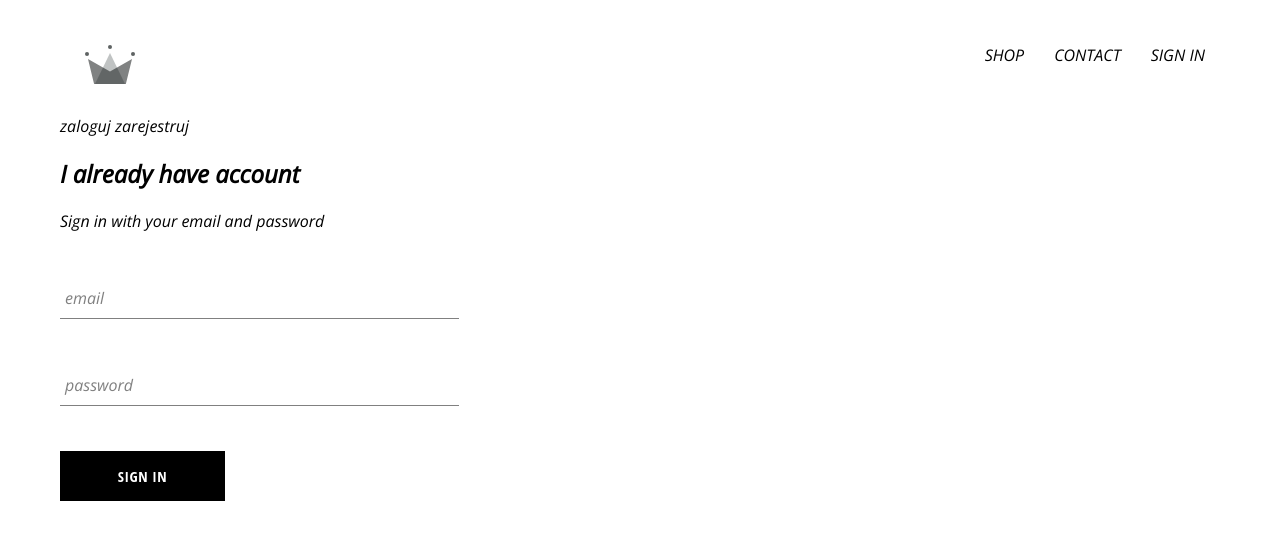
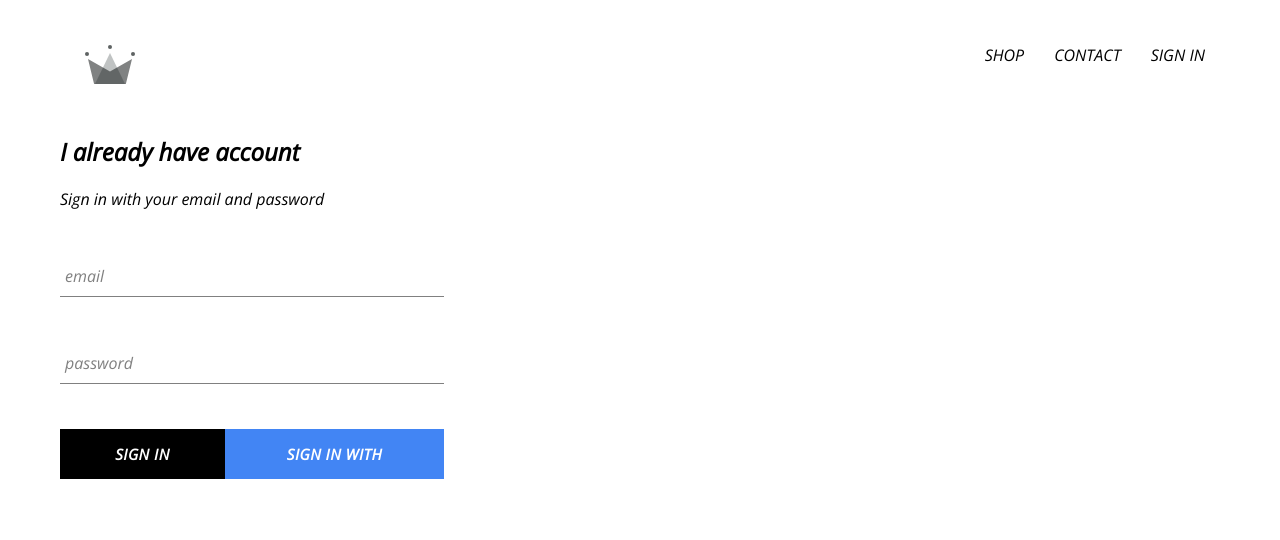
Before and after one commit to sosigen/bargain-mart, a React (Create React App) app: page /signin in a window 1280 px wide. Shown: the top 540 px of the page. Built offline with nearby package versions, Linux system fonts and the light colour scheme; no server answers.

Commit message:
google authentication

```diff
--- a/package.json
+++ b/package.json
@@ -4,6 +4,7 @@
   "description": "",
   "main": "index.js",
   "dependencies": {
+    "firebase": "^8.6.5",
     "react": "^17.0.2",
     "react-dom": "^17.0.2",
     "react-router-dom": "^5.2.0",
--- a/src/App.css
+++ b/src/App.css
@@ -6,3 +6,6 @@
   text-decoration: none;
   color: black;
 }
+*{
+  box-sizing: border-box;
+}
--- a/src/App.js
+++ b/src/App.js
@@ -7,10 +7,31 @@
 import Header from './components/header/header.component'
 import signInAndUpPage from './pages/sign-in-and-up/sign-in-and-up.component'
 
-function App() {
+import { auth } from './firebase/firebase.utils'
+
+class App extends React.Component {
+  constructor(props){
+    super(props)
+
+    this.state = {
+      currentUser: null
+    }
+  }
+  unsubscribeFromAuth = null
+
+  componentDidMount(){
+    this.unsubscribeFromAuth = auth.onAuthStateChanged(user => {
+      this.setState({currentUser: user})
+      console.log(user)
+    })
+  }
+  componentWillUnmount(){
+    this.unsubscribeFromAuth()
+  }
+  render(){
     return (
       <div>
-      <Header/>
+        <Header currentUser={this.state.currentUser}/>
         <Switch>
           <Route exact path="/" component={HomePage}/>
           <Route path="/shop" component={ShopPage}/>
@@ -19,5 +40,6 @@
       </div>
     );
   }
+}
 
 export default App;
--- a/src/components/custom-button/custom-button.component.jsx
+++ b/src/components/custom-button/custom-button.component.jsx
@@ -1,8 +1,11 @@
 import React from 'react'
 import './custom-button.styles.scss'
 
-const CustomButton = ({children, ...otherProps}) => (
-  <button className="custom-button" {...otherProps}>
+const CustomButton = ({children, isGoogleSignIn, ...otherProps}) => (
+  <button
+    className={`custom-button ${isGoogleSignIn ? 'google-sign-in' : '' }`}
+    {...otherProps}
+  >
     {children}
   </button>
 )
--- a/src/components/custom-button/custom-button.styles.scss
+++ b/src/components/custom-button/custom-button.styles.scss
@@ -13,10 +13,19 @@
   font-weight: bolder;
   border: none;
   cursor: pointer;
-
+  font-family: 'Open Sans';
   &:hover {
     background-color: white;
     color: black;
     border: 1px solid black;
   }
+  &.google-sign-in{
+    background-color: #4285f4;
+    color: white;
+
+    &:hover{
+      background-color: #357ae8;
+      border: none;
+    }
+  }
 }
--- a/src/components/header/header.component.jsx
+++ b/src/components/header/header.component.jsx
@@ -2,8 +2,9 @@
 import './header.styles.scss'
 import {Link} from 'react-router-dom'
 import { ReactComponent as Logo } from '../../assets/crown.svg'
+import {auth} from '../../firebase/firebase.utils'
 
-const Header = () => (
+const Header = ({currentUser}) => (
   <div className="header">
     <Link className="logo-container" to="/">
       <Logo className="logo"/>
@@ -15,9 +16,13 @@
       <Link className="option" to="/contact">
         CONTACT
       </Link>
-      <Link className="option" to="/signin">
-        SIGN IN
-      </Link>
+      {
+        currentUser ?
+        <div className="option" onClick={() => auth.signOut()}>SIGN OUT</div>
+        :
+        <Link className="option" to="/signin">SIGN IN</Link>
+
+      }
 
     </div>
   </div>
--- a/src/components/header/header.styles.scss
+++ b/src/components/header/header.styles.scss
@@ -20,6 +20,10 @@
 
     .option {
       padding: 10px 15px;
+
+      &:hover{
+        cursor: pointer;
+      }
     }
   }
 }
--- a/src/components/sign-in/sign-in.component.jsx
+++ b/src/components/sign-in/sign-in.component.jsx
@@ -1,5 +1,7 @@
 import React from 'react'
 import './sign-in.styles.scss'
+
+import {signInWithGoole} from '../../firebase/firebase.utils'
 
 import FormInput from '../form-input/form-input.component'
 import CustomButton from '../custom-button/custom-button.component'
@@ -39,7 +41,7 @@
           value={this.state.email}
           label="email"
           handleChange={this.handleChange}
-          required
+          // required
         />
         <FormInput
           name="password"
@@ -47,9 +49,12 @@
           value={this.state.password}
           label="password"
           handleChange={this.handleChange}
-          required
+          // required
         />
-        <CustomButton type="submit">sign in</CustomButton>
+        <div className="buttons">
+          <CustomButton type="submit">sign in</CustomButton>
+          <CustomButton onClick={signInWithGoole} isGoogleSignIn>sign in with Google</CustomButton>
+        </div>
       </form>
     </div>
     )
--- a/src/components/sign-in/sign-in.styles.scss
+++ b/src/components/sign-in/sign-in.styles.scss
@@ -6,4 +6,9 @@
   .title{
     margin: 10px 0;
   }
+
+  .buttons{
+    display: flex;
+    justify-content: space-between;
+  }
 }
--- /dev/null
+++ b/src/firebase/firebase.utils.js
@@ -0,0 +1,22 @@
+import firebase from 'firebase/app'
+import 'firebase/firestore'
+import 'firebase/auth'
+
+const config = {
+  apiKey: "AIzaSyC3tkcJyFEQ0IRzrMP9bTfLdNAkmiFNeBA",
+  authDomain: "bargain-mart.firebaseapp.com",
+  projectId: "bargain-mart",
+  storageBucket: "bargain-mart.appspot.com",
+  messagingSenderId: "393317014322",
+  appId: "1:393317014322:web:6ce615980b9ad903a9952b",
+  measurementId: "G-69P38667X3"
+}
+firebase.initializeApp(config)
+
+export const auth = firebase.auth()
+export const firestore = firebase.firestore()
+
+const provider = new firebase.auth.GoogleAuthProvider()
+export const signInWithGoole = () => auth.signInWithPopup(provider)
+
+export default firebase
--- a/src/pages/sign-in-and-up/sign-in-and-up.component.jsx
+++ b/src/pages/sign-in-and-up/sign-in-and-up.component.jsx
@@ -5,7 +5,6 @@
 
 const signInAndUpPage = () => (
   <div className="sign-in-and-up">
-     zaloguj zarejestruj
      <SignIn/>
   </div>
 
```
Also changed, not shown: 1 other file (tests, documents, lock files or other folders). Lines whose indentation alone changed are shown as unchanged.
